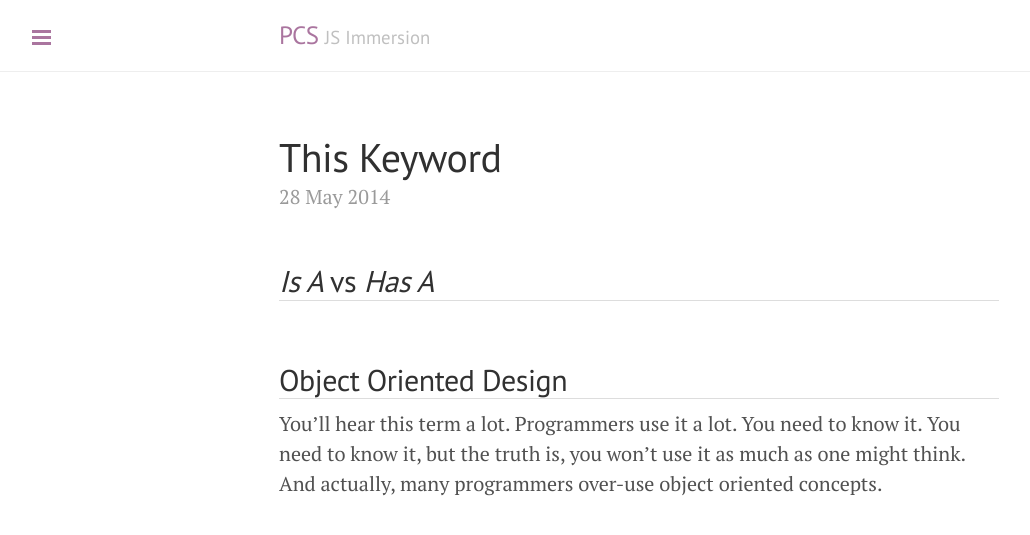
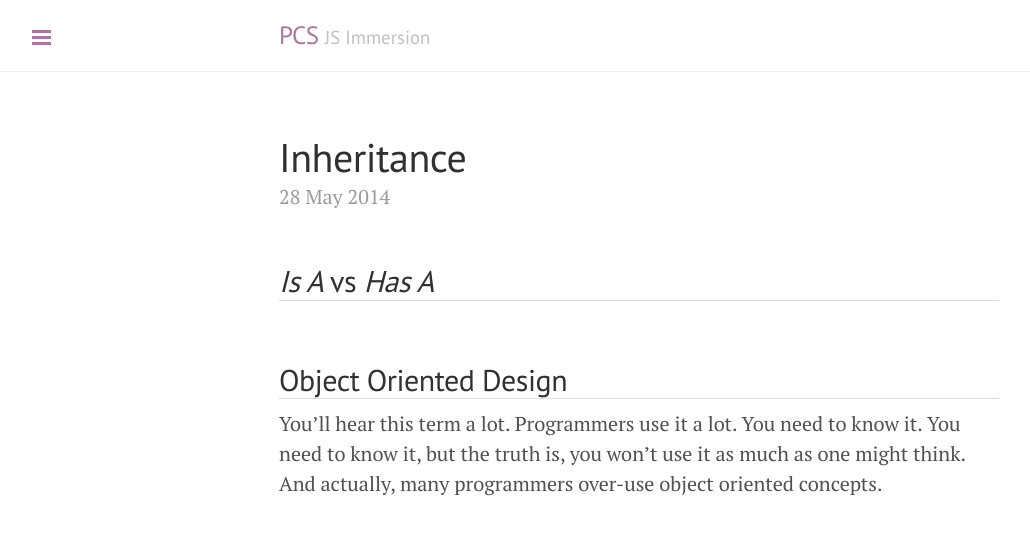
Before and after one commit to wbyoung/jsi, a Jekyll site: the page built from _posts/00-03-02-inheritance.md, in a window 1280 px wide. Shown: the top 535 px of the page, without its empty margins (1-1031 px from the left). Built offline with Jekyll 4.4.1, drawn with Linux system fonts in a browser that asks for light colours; nearby versions of some CDN libraries; Markdown is read by kramdown in place of the engine named in the settings.

Commit message:
Setting up for inheritance.

```diff
--- a/_posts/00-03-02-inheritance.md
+++ b/_posts/00-03-02-inheritance.md
@@ -1,7 +1,7 @@
 ---
 layout: post
-title: This Keyword
-class: this
+title: Inheritance
+class: inheritance
 date: 2014-05-28 00:00:00
 ---
 
```
Also changed, not shown: _posts/00-03-02-inheritance-notes.md (added, +8 -0 lines).
